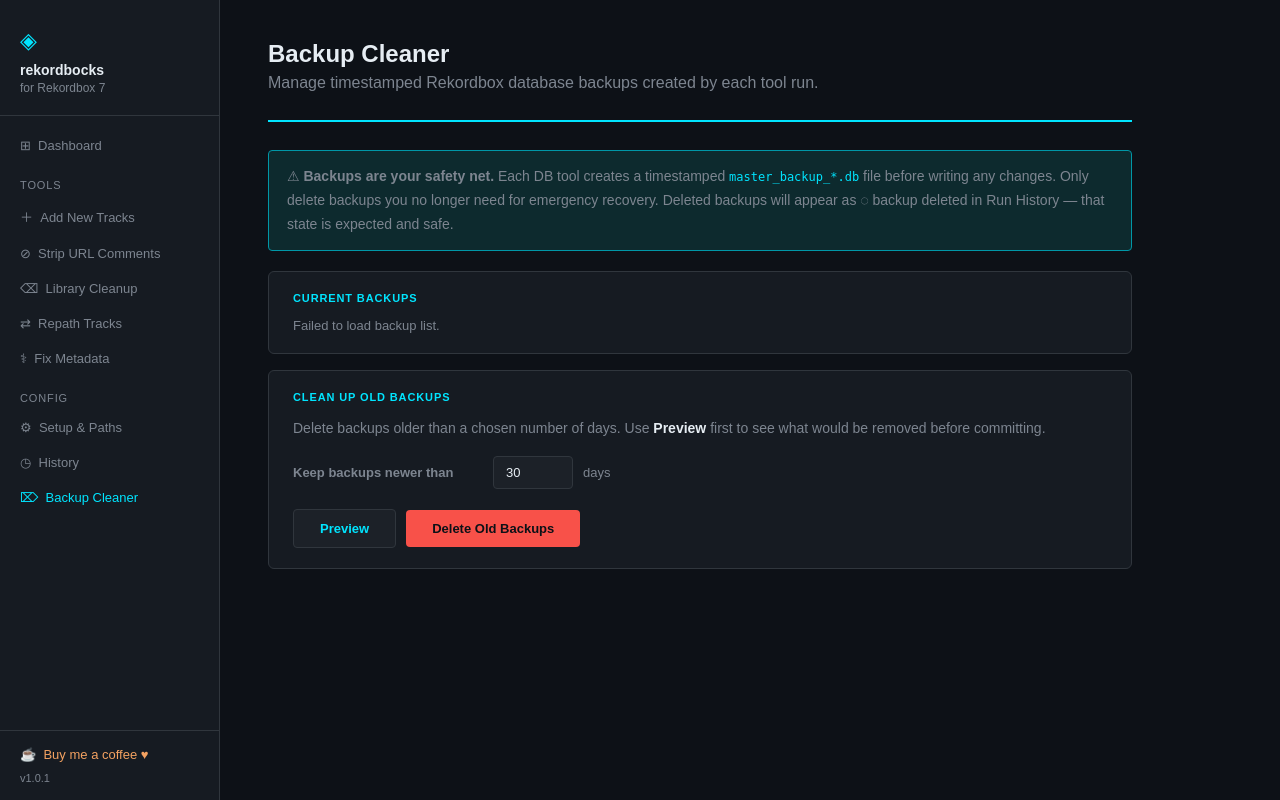
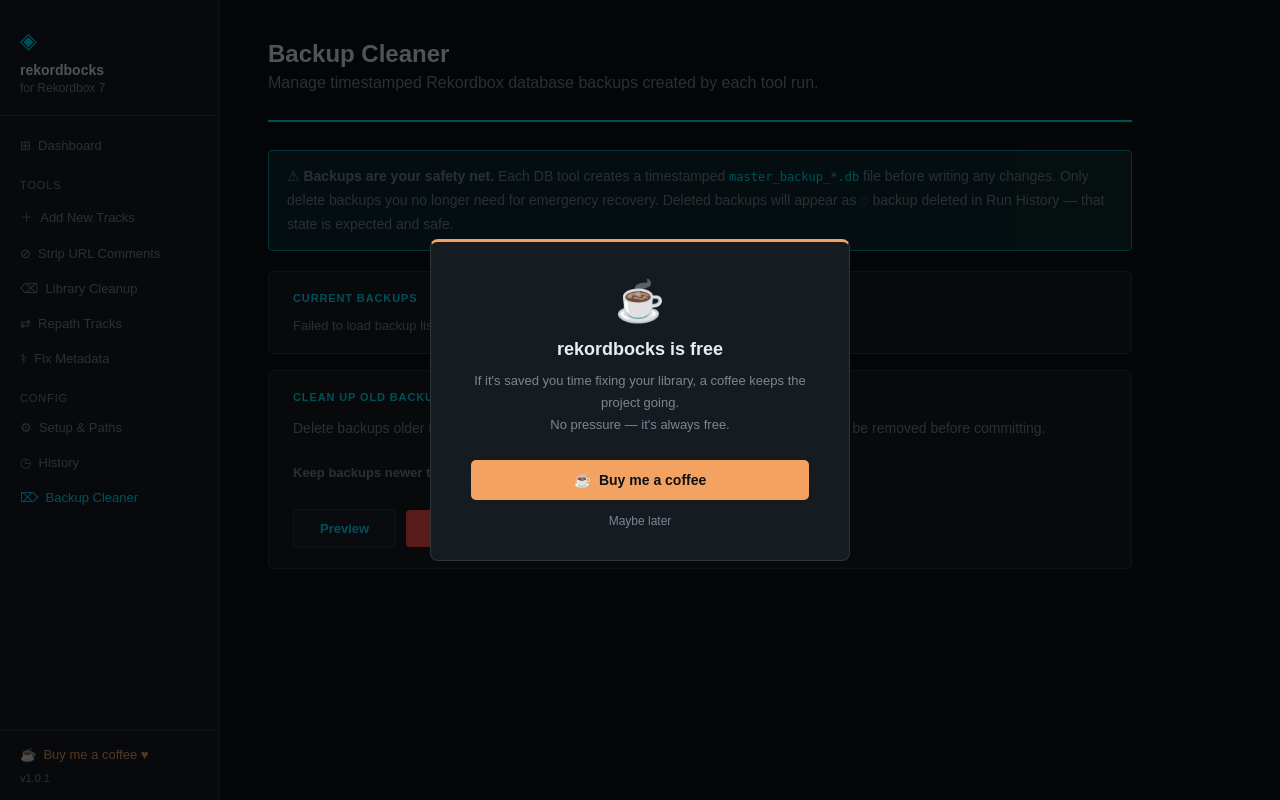
Before and after one commit to hombreplata-cpu/boxcutter, a Flask app: page /backup_cleaner in a window 1280 px wide. Run offline with Flask 3, Linux system fonts and the light colour scheme.

Commit message:
feat: show one-time donation modal on first app load
Adds a Buy Me a Coffee prompt that appears once on first run and never
again. State stored as `donation_shown` in the user's config JSON.
Dismisses on coffee link click, "Maybe later", or backdrop click.

```diff
--- a/app.py
+++ b/app.py
@@ -38,6 +38,7 @@ DEFAULT_CONFIG = {
     "db_path": "",
     "target_playlist_id": "",  # Add New Tracks: last-used playlist
     "cleanup_exclude": "",  # Library Cleanup: last-used exclude folder
+    "donation_shown": False,
 }
 
 HISTORY_FILE = Path.home() / ".rekordbox_tools_history.json"
@@ -144,7 +145,11 @@ def rekordbox_is_running():
 
 @app.context_processor
 def inject_globals():
-    return {"is_frozen": getattr(sys, "frozen", False)}
+    cfg = load_config()
+    return {
+        "is_frozen": getattr(sys, "frozen", False),
+        "show_donation": not cfg.get("donation_shown", False),
+    }
 
 
 # ── Error handling ───────────────────────────────────────────────────────────
@@ -217,6 +222,12 @@ def api_config():
 def api_rekordbox_status():
     """Check whether rekordbox.exe is currently running."""
     return jsonify({"running": rekordbox_is_running()})
+
+
+@app.route("/api/dismiss_donation", methods=["POST"])
+def api_dismiss_donation():
+    save_config({"donation_shown": True})
+    return jsonify({"ok": True})
 
 
 @app.route("/api/run/<script_name>")
--- a/templates/base.html
+++ b/templates/base.html
@@ -818,6 +818,67 @@
       margin-top: 5px;
       text-align: right;
     }
+
+    /* ── Donation modal ── */
+    #donation-overlay {
+      display: none;
+      position: fixed;
+      inset: 0;
+      background: rgba(0,0,0,0.65);
+      z-index: 2000;
+      align-items: center;
+      justify-content: center;
+    }
+    #donation-overlay.visible { display: flex; }
+    #donation-modal {
+      background: var(--bg-panel);
+      border: 1px solid var(--border);
+      border-top: 3px solid #f4a261;
+      border-radius: 8px;
+      padding: 36px 40px 28px;
+      max-width: 420px;
+      width: 90%;
+      font-family: var(--mono);
+      text-align: center;
+    }
+    #donation-modal .dm-icon { font-size: 40px; margin-bottom: 14px; }
+    #donation-modal h2 {
+      font-size: 18px;
+      font-weight: 600;
+      color: var(--text);
+      margin-bottom: 10px;
+    }
+    #donation-modal p {
+      font-size: 13px;
+      color: var(--text-dim);
+      line-height: 1.7;
+      margin-bottom: 24px;
+    }
+    #donation-modal .dm-actions { display: flex; flex-direction: column; gap: 10px; }
+    #donation-modal .dm-coffee {
+      display: block;
+      background: #f4a261;
+      color: #0d1117;
+      font-family: var(--mono);
+      font-size: 14px;
+      font-weight: 700;
+      padding: 12px 20px;
+      border-radius: 5px;
+      text-decoration: none;
+      transition: background 0.15s;
+    }
+    #donation-modal .dm-coffee:hover { background: #e76f51; }
+    #donation-modal .dm-dismiss {
+      background: none;
+      border: none;
+      color: var(--text-dim);
+      font-family: var(--mono);
+      font-size: 12px;
+      cursor: pointer;
+      padding: 4px;
+      transition: color 0.15s;
+    }
+    #donation-modal .dm-dismiss:hover { color: var(--text); }
   </style>
   {% block head %}{% endblock %}
 </head>
@@ -1696,5 +1757,36 @@
 </script>
 
 {% block scripts %}{% endblock %}
+
+{% if show_donation %}
+<div id="donation-overlay" class="visible" role="dialog" aria-modal="true" aria-labelledby="dm-title">
+  <div id="donation-modal">
+    <div class="dm-icon">☕</div>
+    <h2 id="dm-title">rekordbocks is free</h2>
+    <p>
+      If it's saved you time fixing your library, a coffee keeps the project going.<br>
+      No pressure — it's always free.
+    </p>
+    <div class="dm-actions">
+      <a href="https://buymeacoffee.com/hombreplata" target="_blank" rel="noopener"
+         class="dm-coffee" id="dm-coffee-link">☕ &nbsp;Buy me a coffee</a>
+      <button class="dm-dismiss" id="dm-dismiss">Maybe later</button>
+    </div>
+  </div>
+</div>
+<script>
+  (function () {
+    function dismissDonation() {
+      document.getElementById('donation-overlay').classList.remove('visible');
+      fetch('/api/dismiss_donation', { method: 'POST' });
+    }
+    document.getElementById('dm-dismiss').addEventListener('click', dismissDonation);
+    document.getElementById('dm-coffee-link').addEventListener('click', dismissDonation);
+    document.getElementById('donation-overlay').addEventListener('click', function (e) {
+      if (e.target === this) dismissDonation();
+    });
+  })();
+</script>
+{% endif %}
 </body>
 </html>
```
